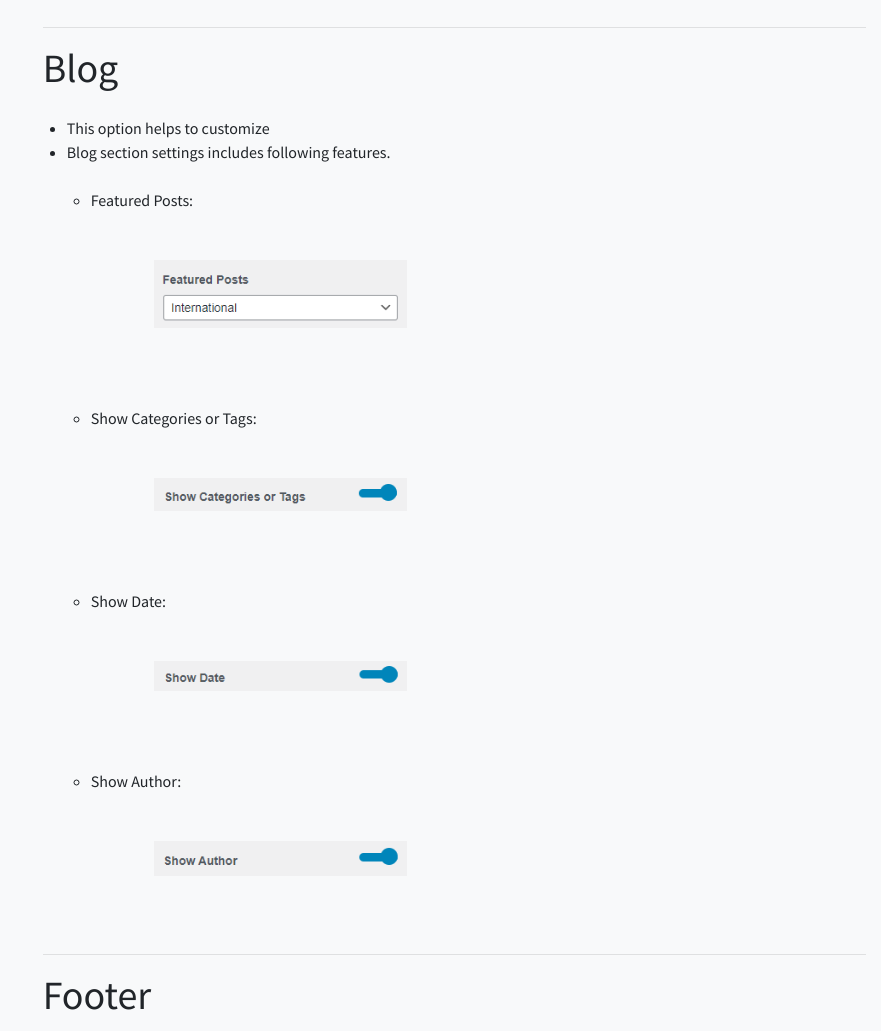
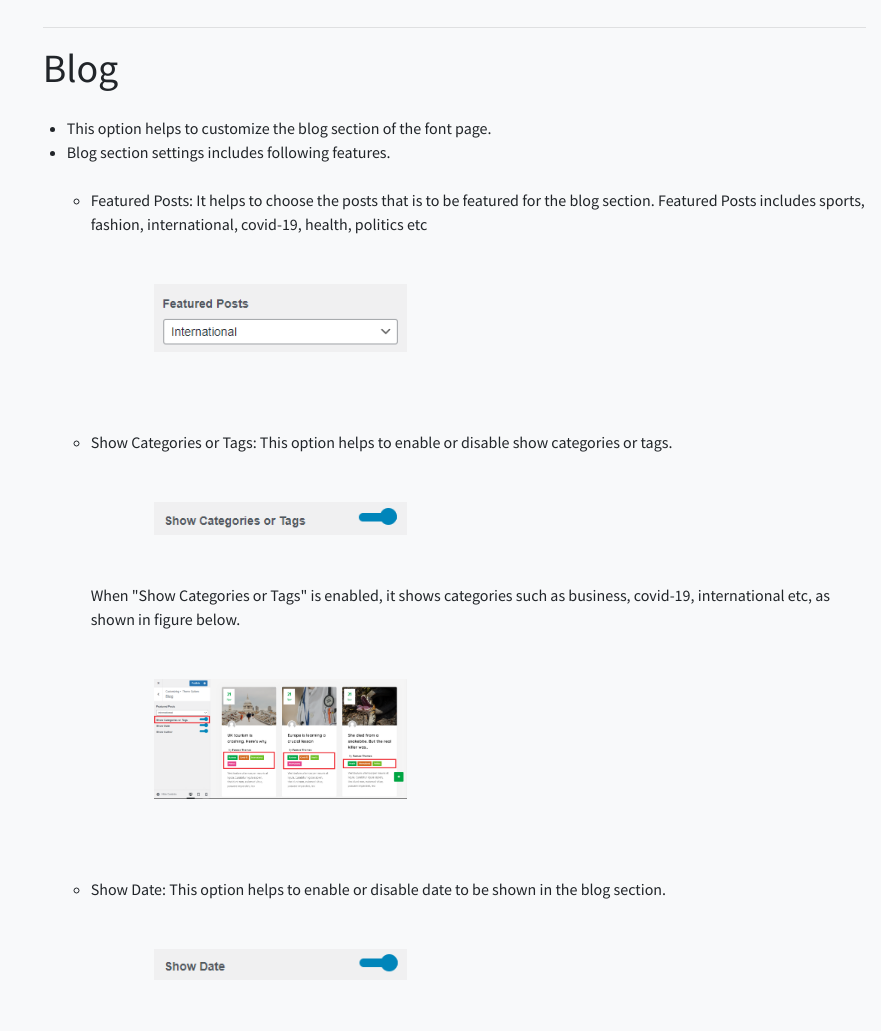
Before and after one commit to fanseethemes/doc-fansee-blog, a website: page index.html in a window 1280 px wide. Shown: the part 10427-11458 px from the top of the page, without its empty margins (399-1280 px from the left). Drawn offline with nearby package versions, Linux system fonts and the light colour scheme.

Commit message:
Blog description updated with image

```diff
--- a/index.html
+++ b/index.html
@@ -634,7 +634,7 @@
                         <ul class="pl-4 mt-4">
 
                             <li>
-                                This option helps to customize
+                                This option helps to customize the blog section of the font page.
                             </li>
 
                             <li>
@@ -643,17 +643,17 @@
                                 <ul class="pl-4 mt-4">
 
                                     <li>
-                                        Featured Posts:
+                                        Featured Posts: It helps to choose the posts that is to be featured for the blog section.
+                                        Featured Posts includes sports, fashion, international, covid-19, health, politics etc
 
                                         <a data-fancybox href="dist/img/featured-posts.png">
                                             <div class="p-5 shadow-dark-lg">
-                                                <img class="img-fluid col-md-5" src="dist/img/featured-posts.png"
-                                                    alt="">
+                                                <img class="img-fluid col-md-5" src="dist/img/featured-posts.png" alt="">
                                             </div>
                                         </a>
                                     </li>
                                     <li>
-                                        Show Categories or Tags:
+                                        Show Categories or Tags: This option helps to enable or disable show categories or tags.
 
                                         <a data-fancybox href="dist/img/show-categories-or-tags.png">
                                             <div class="p-5 shadow-dark-lg">
@@ -661,22 +661,42 @@
                                                     src="dist/img/show-categories-or-tags.png" alt="">
                                             </div>
                                         </a>
+                                        When "Show Categories or Tags" is enabled, it shows categories such as business, covid-19, international etc,
+                                        as shown in figure below.
+                                        <a data-fancybox href="dist/img/show-categories-or-tags-enable.png">
+                                            <div class="p-5 shadow-dark-lg">
+                                                <img class="img-fluid col-md-5"
+                                                    src="dist/img/show-categories-or-tags-enable.png" alt="">
+                                            </div>
+                                        </a>
                                     </li>
                                     <li>
-                                        Show Date:
+                                        Show Date: This option helps to enable or disable date to be shown in the blog section.
 
                                         <a data-fancybox href="dist/img/show-date.png">
                                             <div class="p-5 shadow-dark-lg">
                                                 <img class="img-fluid col-md-5" src="dist/img/show-date.png" alt="">
                                             </div>
                                         </a>
+                                        When "Show Date" is enabled, it shows date on each blog of the blog section as shown in the figure below.
+                                        <a data-fancybox href="dist/img/show-date-enable.png">
+                                            <div class="p-5 shadow-dark-lg">
+                                                <img class="img-fluid col-md-5" src="dist/img/show-date-enable.png" alt="">
+                                            </div>
+                                        </a>
                                     </li>
                                     <li>
-                                        Show Author:
+                                        Show Author: This option helps to enable or disable author to be shown in the blog section.
 
                                         <a data-fancybox href="dist/img/show-author.png">
                                             <div class="p-5 shadow-dark-lg">
                                                 <img class="img-fluid col-md-5" src="dist/img/show-author.png" alt="">
+                                            </div>
+                                        </a>
+                                        When "Show Author" is enabled, it shows the author who post the blog in the blog section.
+                                        <a data-fancybox href="dist/img/show-author-enable.png">
+                                            <div class="p-5 shadow-dark-lg">
+                                                <img class="img-fluid col-md-5" src="dist/img/show-author-enable.png" alt="">
                                             </div>
                                         </a>
                                     </li>
```
Also changed, not shown: README.md, dist/img/show-author-enable.png (added), dist/img/show-date-enable.png.
